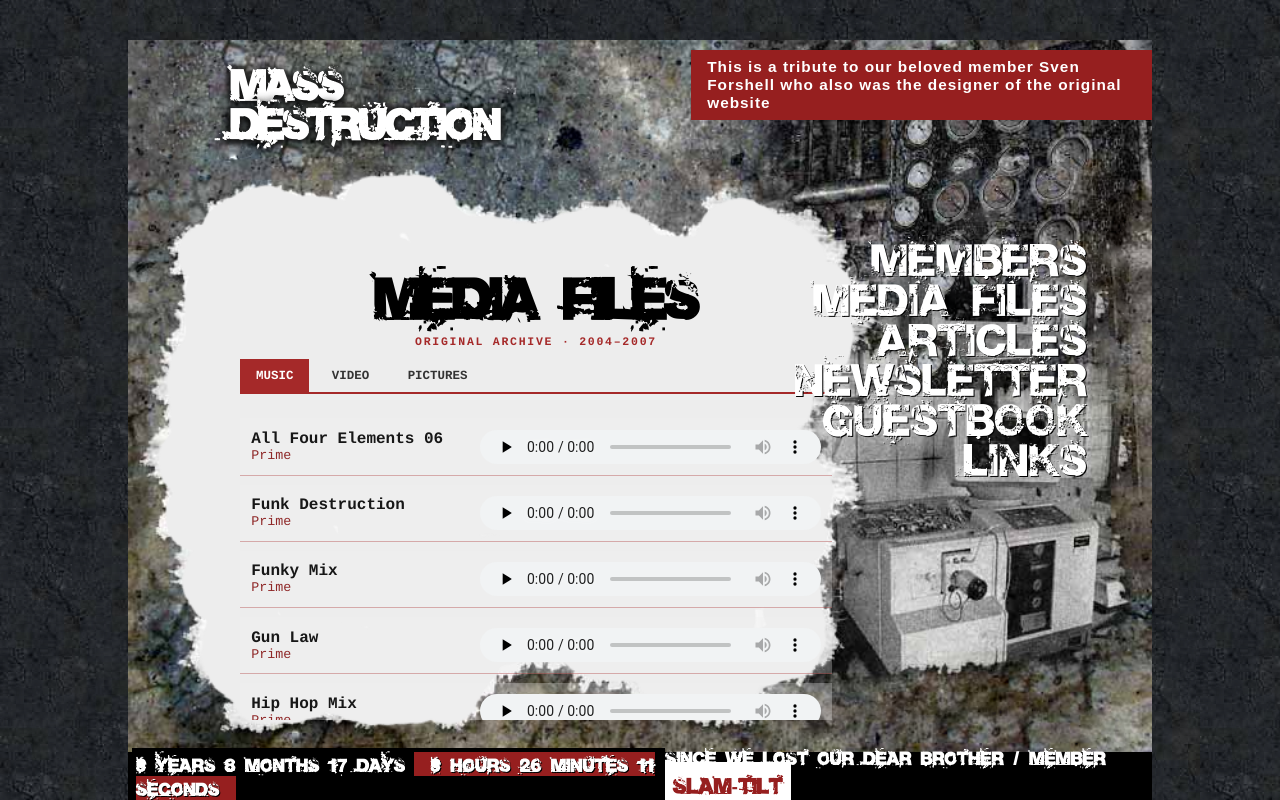
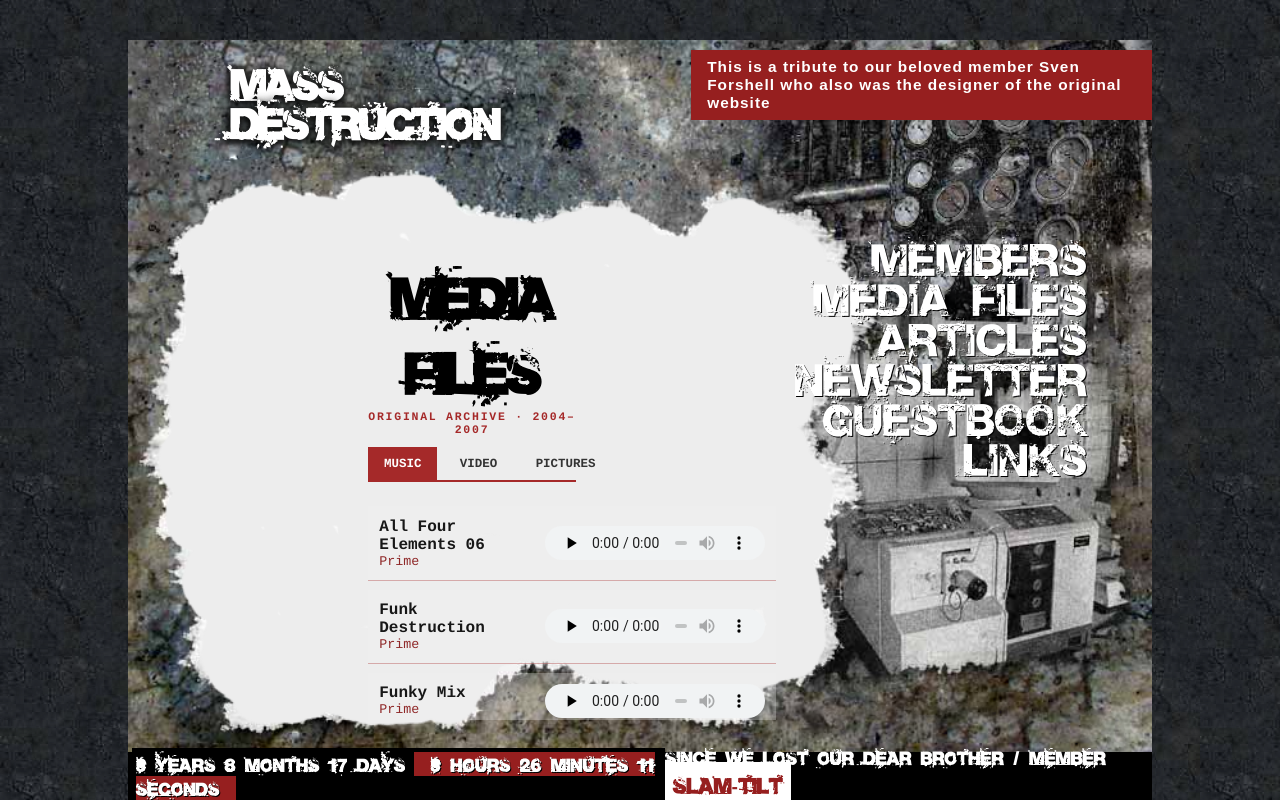
Before and after one commit to robonexx/massdesctruction, a Next.js app: page /media in a window 1280 px wide. Built offline with nearby package versions, Linux system fonts and the light colour scheme.

Commit message:
Apply Media content inset across desktop widths

```diff
--- a/app/media/media.css
+++ b/app/media/media.css
@@ -18,10 +18,10 @@
 .picture-grid a { border: 0; }
 .picture-grid img { display: block; width: 100%; height: auto; aspect-ratio: 4/3; object-fit: cover; filter: grayscale(.3); }
 .picture-grid a:hover img { filter: none; }
-@media (max-width: 979px) { .track-list article { grid-template-columns: 1fr; } }
-@media (min-width: 768px) { .media-page { left: 15%; width: 50%; } .media-content { margin-left: 1rem; padding: 6rem 1rem; } }
-@media (min-width: 1200px) { .media-content { padding-left: 10rem; padding-right: 16rem; } }
-@media (max-width: 767px) { .media-page { height: 94vh; overflow-y: auto; background: rgba(237,237,237,.9); } .media-content { overflow: visible; } }
 .media-page { position: absolute; top: 0; left: 5%; z-index: 20; width: 80%; height: 90vh; padding-top: 20vh; overflow: hidden; color: #171717; pointer-events: auto; }
+.media-content { padding-left: 10rem; padding-right: 16rem; }
 .media-content > h1 { margin-bottom: .25rem; color: #000; font-family: var(--display-font); font-size: clamp(3rem,4vw,5rem); text-align: center; }
 .media-eyebrow { color: #a52929; font: 700 .72rem Courier,monospace; letter-spacing: .15em; text-align: center; text-transform: uppercase; }
+@media (max-width: 979px) { .track-list article { grid-template-columns: 1fr; } }
+@media (min-width: 768px) { .media-page { left: 15%; width: 50%; } .media-content { margin-left: 1rem; padding-top: 6rem; padding-bottom: 6rem; } }
+@media (max-width: 767px) { .media-page { height: 94vh; overflow-y: auto; background: rgba(237,237,237,.9); } .media-content { padding-left: 1rem; padding-right: 1rem; overflow: visible; } }
```
